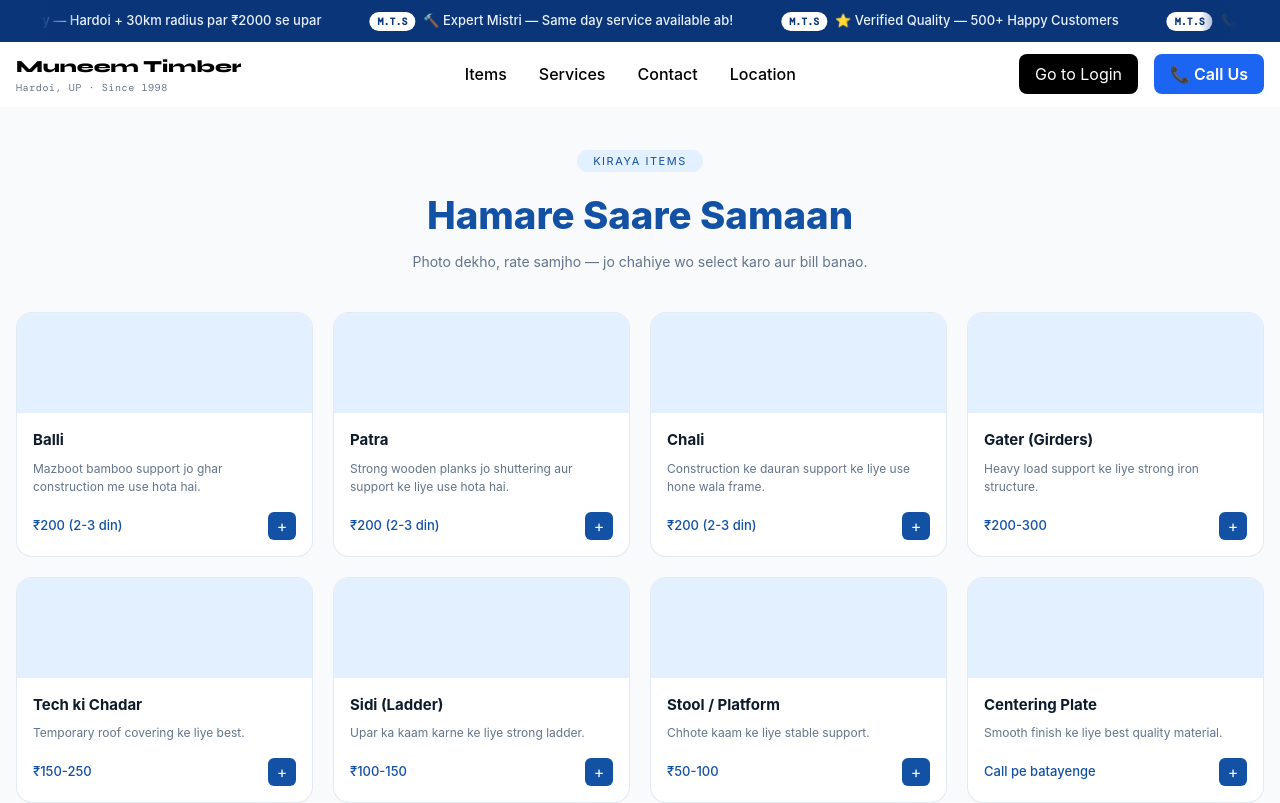
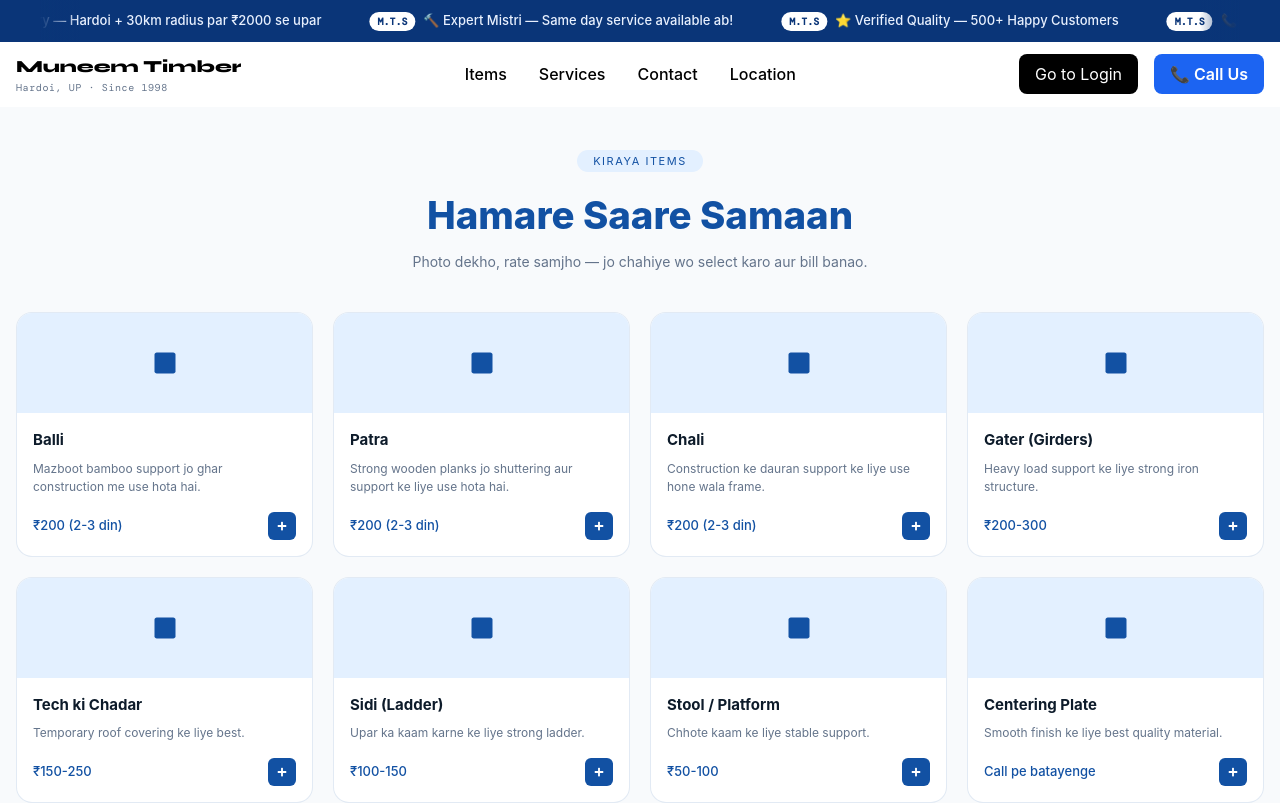
Before and after one commit to Ali-Faizal/Muneem-Timber-Store, a Next.js app: page /items in a window 1280 px wide. Shown: the top 803 px of the page. Built offline with nearby package versions, Linux system fonts and the light colour scheme.

Commit message:
Initial day sex

```diff
--- a/app/components/FeatureCards.tsx
+++ b/app/components/FeatureCards.tsx
@@ -1,4 +1,3 @@
-// @ts-nocheck
 'use client'
 
 import Link from 'next/link'
@@ -16,7 +15,7 @@ export default function FeatureCards() {
   return (
     <div className="grid grid-cols-2 md:grid-cols-4 gap-4 px-4 md:px-10 py-10 mt-[50px]">
       {features.map((item, index) => {
-        const Icon = (/** @type {any} */ iconMap)[item.icon]
+       const Icon = iconMap[item.icon as keyof typeof iconMap]
 
         return (
           <Link key={index} href={item.link}>
--- a/app/components/ItemCard.tsx
+++ b/app/components/ItemCard.tsx
@@ -1,12 +1,13 @@
-// @ts-nocheck
-/** @param {{item: {name: string, desc: string, price: string|number}}} props */
-export default function ItemCard(props) {
-  const item = props.item
+import { FaEquals, FaPlus, FaSquare, FaGripLines } from "react-icons/fa";
+import Navbar from "./Navbar";
+
+export default function ItemCard({ item }) {
   return (
     <div className="bg-white border border-[rgba(18,81,163,0.12)] rounded-2xl overflow-hidden transition-all duration-300 hover:border-[#1251A3] hover:-translate-y-1 hover:shadow-[0_12px_32px_rgba(18,81,163,0.12)]">
 
       {/* Image Area */}
       <div className="bg-[#E3F0FF] h-[100px] flex items-center justify-center text-2xl text-[#1251A3]">
+        <FaSquare />
       </div>
 
       {/* Content */}
@@ -25,11 +26,45 @@ export default function ItemCard(props) {
           </span>
 
           <button className="w-7 h-7 bg-[#1251A3] text-white rounded-md flex items-center justify-center">
-            +
+            <FaPlus size={10} />
           </button>
         </div>
       </div>
     </div>
-
   );
 }
+// // @ts-nocheck
+// /** @param {{item: {name: string, desc: string, price: string|number}}} props */
+// export default function ItemCard(props) {
+//   const item = props.item
+//   return (
+//     <div className="bg-white border border-[rgba(18,81,163,0.12)] rounded-2xl overflow-hidden transition-all duration-300 hover:border-[#1251A3] hover:-translate-y-1 hover:shadow-[0_12px_32px_rgba(18,81,163,0.12)]">
+
+//       {/* Image Area */}
+//       <div className="bg-[#E3F0FF] h-[100px] flex items-center justify-center text-2xl text-[#1251A3]">
+//       </div>
+
+//       {/* Content */}
+//       <div className="p-4 space-y-2">
+//         <h3 className="font-[var(--font-syne)] text-[15px] font-bold text-[#0D1B2A]">
+//           {item.name}
+//         </h3>
+
+//         <p className="font-[var(--font-dm-sans)] text-[12px] text-[#64748B] leading-[1.5]">
+//           {item.desc}
+//         </p>
+
+//         <div className="flex items-center justify-between pt-2">
+//           <span className="font-[var(--font-dm-mono)] text-[13px] font-medium text-[#1251A3]">
+//             {item.price}
+//           </span>
+
+//           <button className="w-7 h-7 bg-[#1251A3] text-white rounded-md flex items-center justify-center">
+//             +
+//           </button>
+//         </div>
+//       </div>
+//     </div>
+
+//   );
+// }
```
